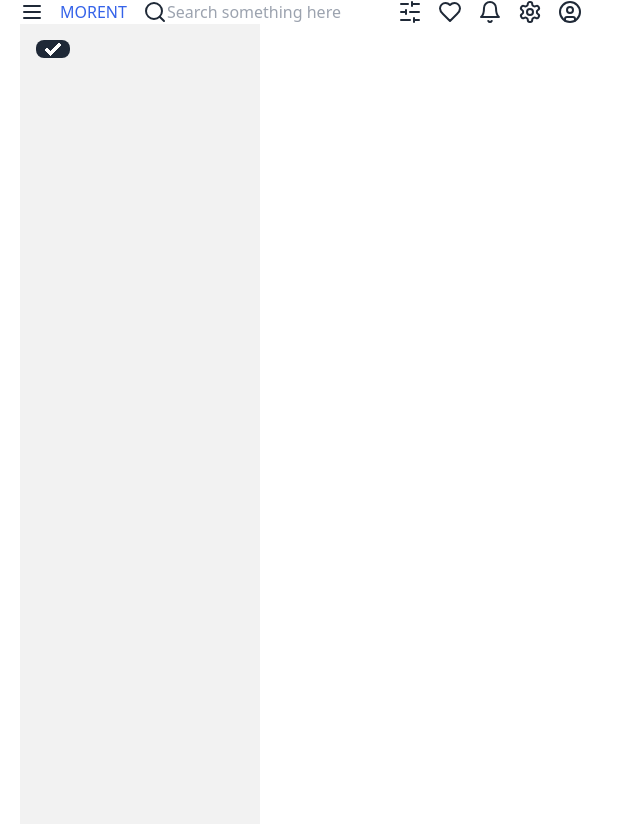
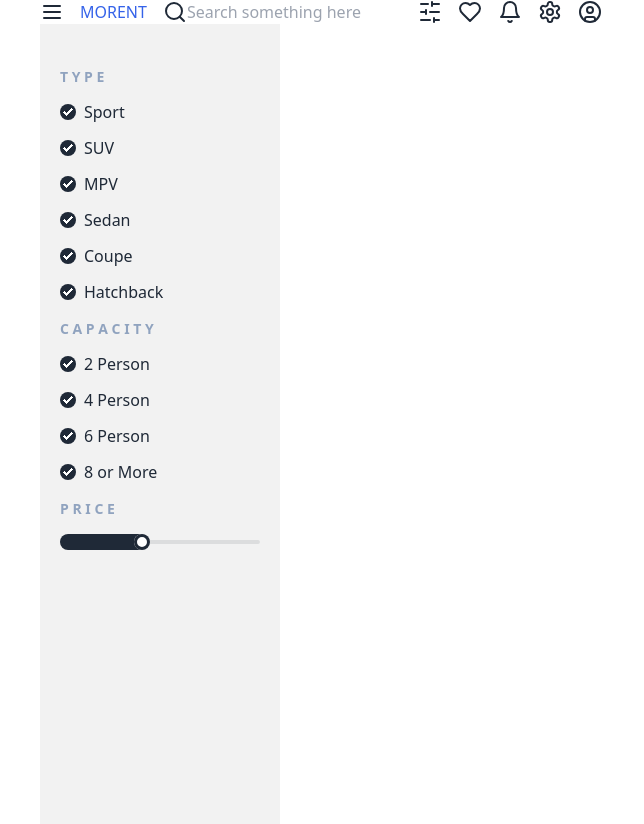
Before and after one commit to oussamaidahmed/morentpro, a Next.js app: page /CarDetail/1 in a window 1280 px wide. Shown: the whole page, without its empty margins (0-644 px from the left). Built offline with nearby package versions, Linux system fonts and the light colour scheme.

Commit message:
I will test

```diff
--- a/src/Components/Header.tsx
+++ b/src/Components/Header.tsx
@@ -13,9 +13,9 @@ import MenuButton from "./MenuButton";
 
 export default function Header() {
   return (
-    <div className="flex bg-white max-sm:flex-wrap max-sm:justify-between justify-around items-center p-1 my-2 gap-4 ">
+    <div className="flex  max-sm:flex-wrap max-sm:justify-between justify-around items-center p-1 my-2 gap-4 ">
       {/* Logo */}
-      <div>
+      <div className="flex lg:hidden">
         <MenuButton />
       </div>
       <div>
--- a/src/Components/MenuButton.tsx
+++ b/src/Components/MenuButton.tsx
@@ -10,7 +10,7 @@ export default function MenuButton() {
     <div>
       {currentPath !== "/Home" && (
         <div className="hover:scale-105 duration-300   ">
-          <label htmlFor="my-drawer-2" className=" drawer-button md:hidden">
+          <label htmlFor="my-drawer-2" className=" drawer-button ">
             <Menu />
           </label>
         </div>
--- a/src/app/(Pages)/CarDetail/[id]/page.tsx
+++ b/src/app/(Pages)/CarDetail/[id]/page.tsx
@@ -19,11 +19,10 @@ export default function CarDetail() {
   }
   return (
     <div>
-      <div className="drawer lg:drawer-open bg-white">
+      <div className="drawer lg:drawer-open bg-white ">
         <input id="my-drawer-2" type="checkbox" className="drawer-toggle" />
         <div className="drawer-content flex flex-col items-center justify-center">
           {/* Page content here */}
-
         </div>
         <div className="drawer-side">
           <label
@@ -31,12 +30,122 @@ export default function CarDetail() {
             aria-label="close sidebar"
             className="drawer-overlay"
           ></label>
-          <ul className="menu bg-base-200 text-base-content min-h-full w-60 p-4">
+
+          <div className=" bg-base-200 text-base-content min-h-full w-60 p-5 pt-10 space-y-3">
             {/* Sidebar content here */}
-            <li>
-              <input type="checkbox" defaultChecked className="checkbox checkbox-xs" />
-            </li>
-          </ul>
+            <div>
+              <ul className="space-y-3">
+                <li>
+                  <span className="font-semibold text-sm text-[#90A3BF]">T Y P E</span>
+                </li>
+                <li className="flex gap-2 items-center">
+                  <input
+                    type="checkbox"
+                    defaultChecked
+                    className="checkbox checkbox-xs "
+                  />
+                  <p>Sport</p>
+                </li>
+                <li className="flex gap-2 items-center">
+                  <input
+                    type="checkbox"
+                    defaultChecked
+                    className="checkbox checkbox-xs"
+                  />
+                  <p>SUV</p>
+                </li>
+                <li className="flex gap-2 items-center">
+                  <input
+                    type="checkbox"
+                    defaultChecked
+                    className="checkbox checkbox-xs"
+                  />
+                  <p>MPV</p>
+                </li>
+                <li className="flex gap-2 items-center">
+                  <input
+                    type="checkbox"
+                    defaultChecked
+                    className="checkbox checkbox-xs"
+                  />
+                  <p>Sedan</p>
+                </li>
+                <li className="flex gap-2 items-center">
+                  <input
+                    type="checkbox"
+                    defaultChecked
+                    className="checkbox checkbox-xs"
+                  />
+                  <p>Coupe</p>
+                </li>
+                <li className="flex gap-2 items-center">
+                  <input
+                    type="checkbox"
+                    defaultChecked
+                    className="checkbox checkbox-xs"
+                  />
+                  <p>Hatchback</p>
+                </li>
+              </ul>
+            </div>
+            <div>
+            <ul className="space-y-3">
+                <li>
+                  <p>
+                    <span className="font-semibold text-sm text-[#90A3BF]">C A P A C I T Y</span>
+                  </p>
+                </li>
+                <li className="flex gap-2 items-center">
+                  <input
+                    type="checkbox"
+                    defaultChecked
+                    className="checkbox checkbox-xs"
+                  />
+                  <p>2 Person </p>
+                </li>
+                <li className="flex gap-2 items-center">
+                  <input
+                    type="checkbox"
+                    defaultChecked
+                    className="checkbox checkbox-xs"
+                  />
+                  <p>4 Person </p>
+                </li>
+                <li className="flex gap-2 items-center">
+                  <input
+                    type="checkbox"
+                    defaultChecked
+                    className="checkbox checkbox-xs"
+                  />
+                  <p>6 Person </p>
+                </li>
+                <li className="flex gap-2 items-center">
+                  <input
+                    type="checkbox"
+                    defaultChecked
+                    className="checkbox checkbox-xs"
+                  />
+                  <p>8 or More </p>
+                </li>
+              </ul>
+            </div>
+            <div>
+            <ul className="space-y-3">
+                <li>
+                <span className="font-semibold text-sm text-[#90A3BF]">P R I C E</span>
+                </li>
+                <li>
+                  <input
+                    type="range"
+                    min={0}
+                    max="100"
+                    value="40"
+                    className="range range-xs"
+                  />
+                </li>
+              </ul>
+            </div>
+          </div>
         </div>
       </div>
     </div>
--- a/src/app/(Pages)/CategoryCar/page.tsx
+++ b/src/app/(Pages)/CategoryCar/page.tsx
@@ -7,7 +7,11 @@ export default function page({ limit }: { limit: number }) {
 
   return (
     <Suspense fallback={<div>Loading...</div>}>
-        <div className=" ">
+      <div className="drawer lg:drawer-open bg-white ">
+        <input id="my-drawer-2" type="checkbox" className="drawer-toggle" />
+        <div className="drawer-content flex flex-col items-center justify-center">
+          {/* Page content here */}
+
           <ul className="flex flex-wrap gap-4 justify-evenly  ">
             {limitedCars.map((car) => (
               <li key={car.id}>
@@ -18,6 +22,24 @@ export default function page({ limit }: { limit: number }) {
             ))}
           </ul>
         </div>
+        <div className="drawer-side">
+          <label
+            htmlFor="my-drawer-2"
+            aria-label="close sidebar"
+            className="drawer-overlay"
+          ></label>
+          <ul className=" bg-base-200 text-base-content min-h-full w-60 p-4">
+            {/* Sidebar content here */}
+            <li>
+              <input
+                type="checkbox"
+                defaultChecked
+                className="checkbox checkbox-xs"
+              />
+            </li>
+          </ul>
+        </div>
+      </div>
     </Suspense>
   );
 }
--- a/src/app/(Pages)/Home/page.tsx
+++ b/src/app/(Pages)/Home/page.tsx
@@ -7,7 +7,7 @@ import React from "react";
 
 export default function page() {
   return (
-    <div className="">
+    <div className=" ">
       <div>
         <AdsCard />
       </div>
--- a/src/app/layout.tsx
+++ b/src/app/layout.tsx
@@ -14,7 +14,7 @@ export default function RootLayout({
 }>) {
   return (
     <html lang="en">
-      <body className="px-5  ">
+      <body className="mx-3 sm:mx-10 ">
         <Header />
         {children}
       </body>
```
Also changed, not shown: tailwind.config.ts (line endings or trailing spaces). Lines whose indentation alone changed are shown as unchanged.
